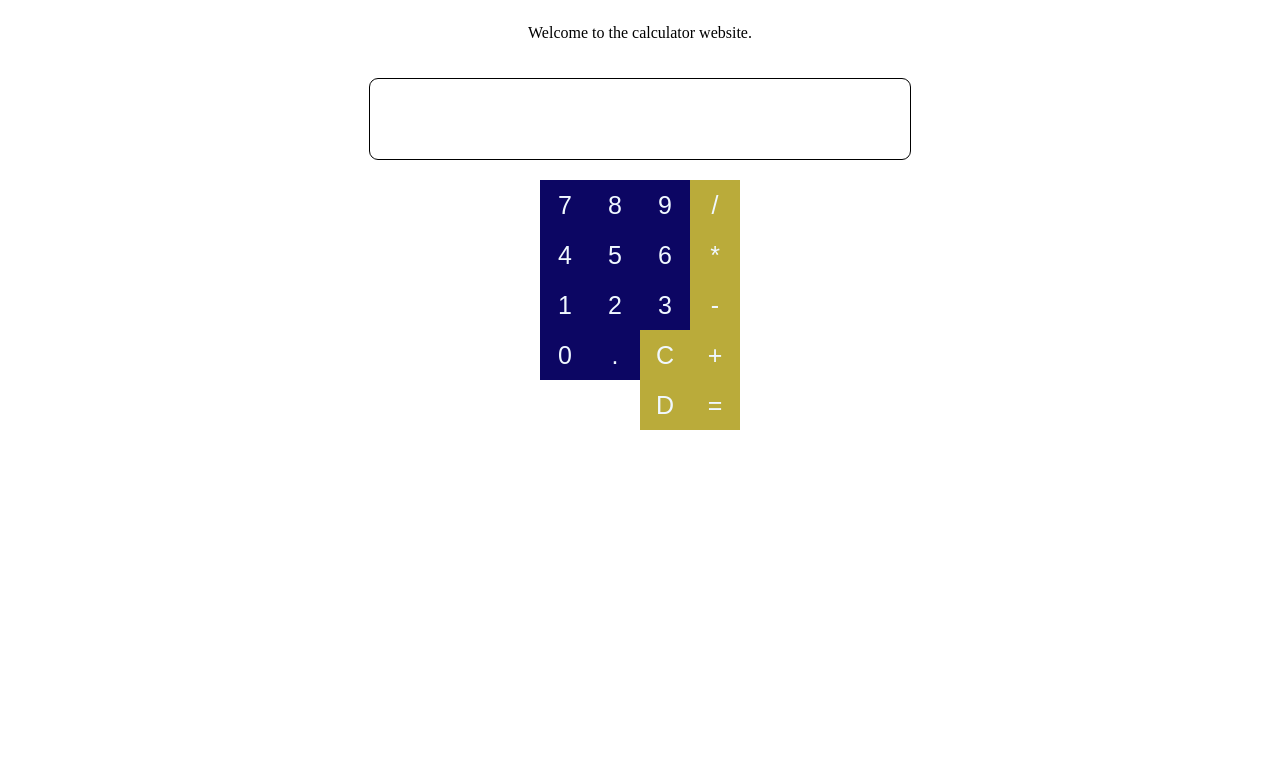
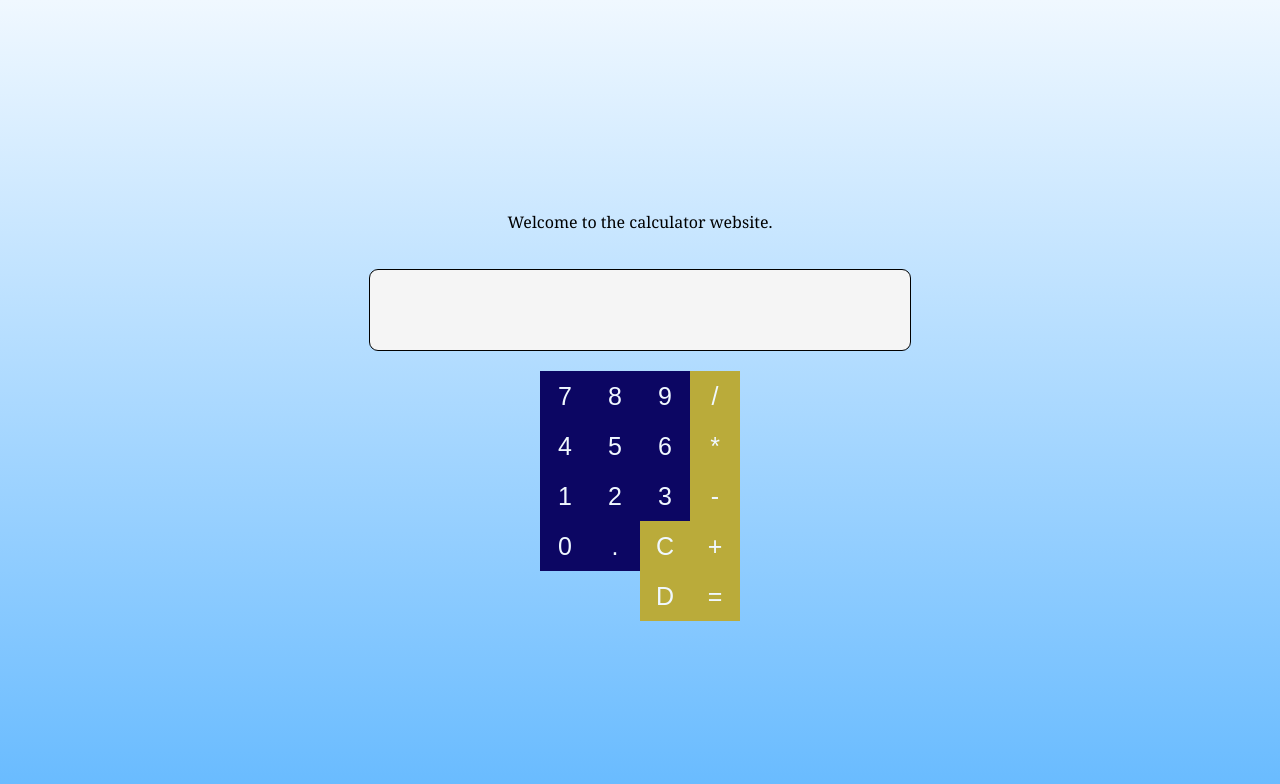
Before and after one commit to jessica2673/Calculator, a plain HTML site: page index.html in a window 1280 px wide. Drawn offline with Linux system fonts and the light colour scheme.

Commit message:
Updated styling

```diff
--- a/style.css
+++ b/style.css
@@ -1,8 +1,15 @@
 body {
+    font-family: Georgia, 'Times New Roman', Times, serif;
+    background-image: linear-gradient(aliceblue, rgb(100, 185, 255));;
     display: flex;
     justify-content: center;
     align-items: center;
     flex-direction: column;
+    height: 100vh;
+}
+
+h1 + p {
+    font-size: 20px;
 }
 
 #textBox{
@@ -17,6 +24,7 @@ body {
     border-width: 1.5px;
     margin: 20px;
     border-radius: 9px;
+    background-color: whitesmoke;
 }
 
 .row {
```
